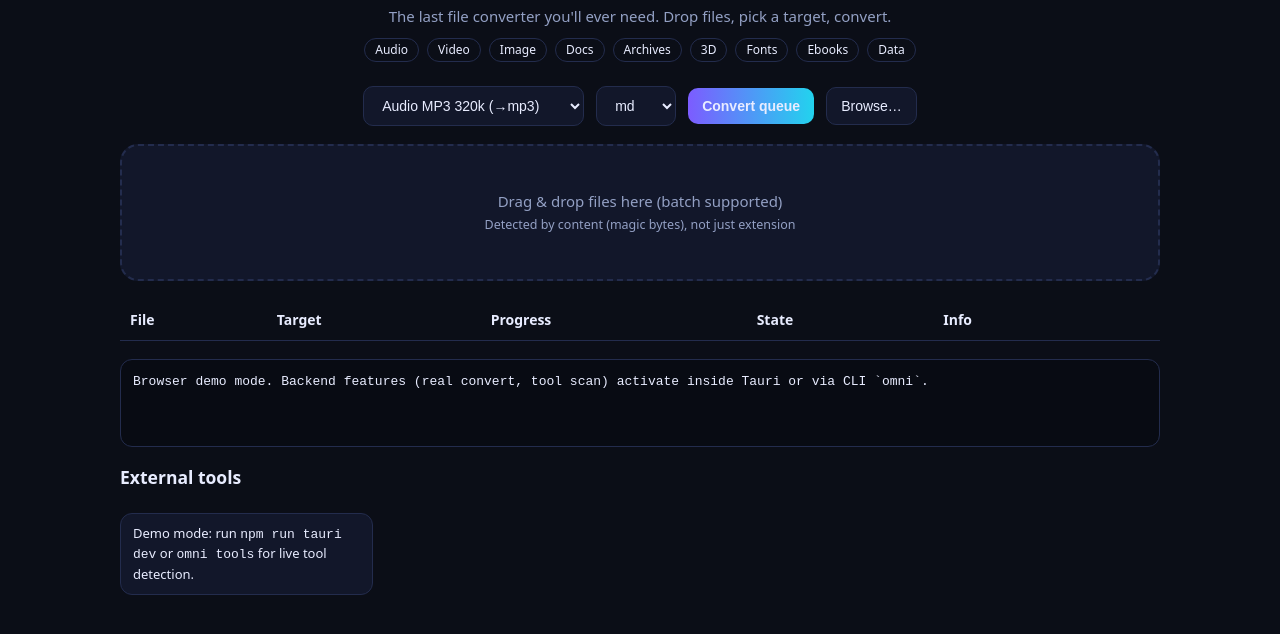
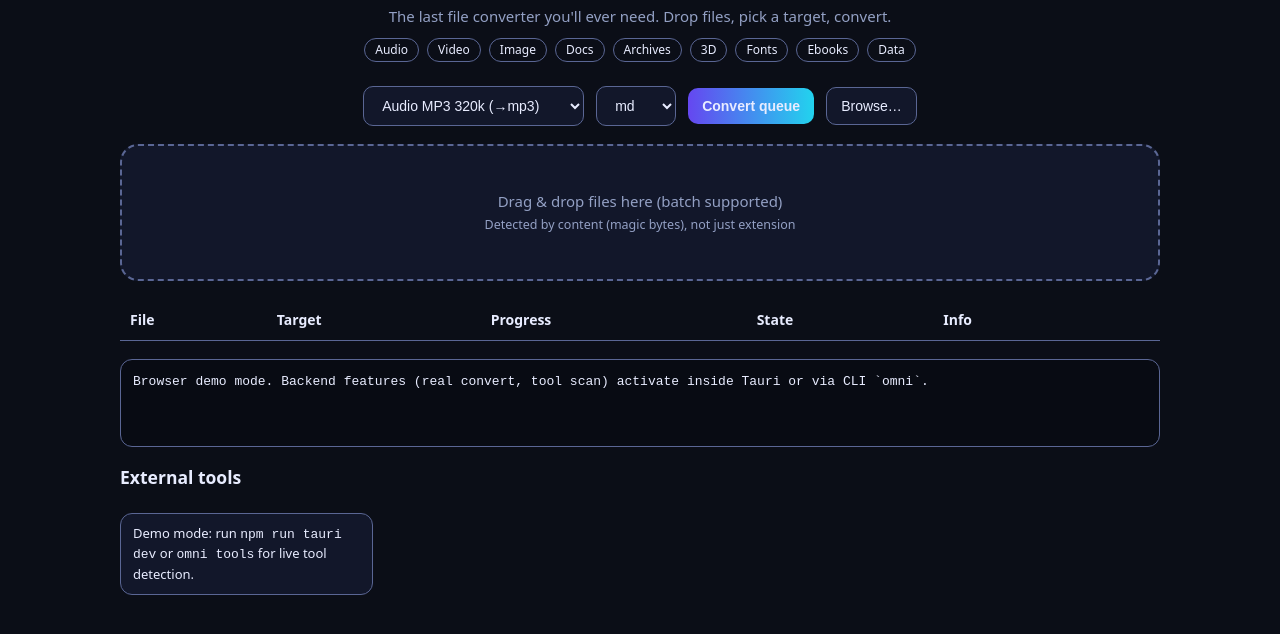
Before and after one commit to useless-rs/omniconvert, a website built with Vite: page index.html in a window 1280 px wide. Shown: the part 98-732 px from the top of the page. Built offline with nearby package versions, Linux system fonts and the light colour scheme.

Commit message:
Cycle 5: WCAG contrast audit fixes
17 pairs measured; fixed 4 failures: visible input borders
(#5A6694/#6B87A3, >=3:1), --oc-action #6547F0 for text surfaces
(5.66:1), light muted #55677E (5.41:1). Ratios recorded in
tokens.css to prevent silent regression. Frontend rebuilt.

```diff
--- a/brand/tokens.css
+++ b/brand/tokens.css
@@ -3,16 +3,17 @@
 
 :root {
   /* brand */
-  --oc-primary: #7c5cff;      /* vivid purple — the one accent */
+  --oc-primary: #7c5cff;      /* vivid purple — graphics, large display type */
+  --oc-action: #6547f0;       /* text-bearing surfaces (buttons): white = 5.66:1 */
   --oc-accent: #22d3ee;       /* cyan — gradient partner only */
-  --oc-gradient: linear-gradient(90deg, #7c5cff, #22d3ee);
+  --oc-gradient: linear-gradient(90deg, #6547f0, #22d3ee);
 
   /* dark surfaces (default) */
   --oc-bg: #0b0e17;
   --oc-panel: #12172a;
-  --oc-line: #232c4d;
-  --oc-txt: #e8ecff;
-  --oc-mut: #93a0c4;
+  --oc-line: #5a6694;         /* input borders: 3.18 panel / 3.45 bg */
+  --oc-txt: #e8ecff;          /* 16.41 bg / 15.12 panel */
+  --oc-mut: #93a0c4;          /* 7.40 bg / 6.83 panel */
 
   /* functional */
   --oc-ok: #34d399;
@@ -32,7 +33,7 @@
 [data-theme="light"] {
   --oc-bg: #f6f7fb;
   --oc-panel: #ffffff;
-  --oc-line: #e2e8f0;
-  --oc-txt: #0f172a;
-  --oc-mut: #64748b;
+  --oc-line: #6b87a3;         /* 3.74 vs white */
+  --oc-txt: #0f172a;          /* 16.68 lbg / 17.85 lpanel */
+  --oc-mut: #55677e;          /* 5.41 lbg / 5.79 lpanel */
 }
--- a/src/app.css
+++ b/src/app.css
@@ -1,7 +1,7 @@
 :root {
-  --bg: #0b0e17; --panel: #12172a; --line: #232c4d;
+  --bg: #0b0e17; --panel: #12172a; --line: #5a6694;
   --txt: #e8ecff; --mut: #93a0c4;
-  --acc1: #7c5cff; --acc2: #22d3ee;
+  --acc1: #7c5cff; --acc2: #22d3ee; --action: #6547f0;
   --ok: #34d399; --err: #f87171; --warn: #fbbf24;
 }
 * { box-sizing: border-box; }
@@ -14,7 +14,7 @@ body { margin: 0; background: var(--bg); color: var(--txt); font: 15px/1.5 syste
 .bar { display: flex; gap: 12px; flex-wrap: wrap; align-items: center; justify-content: center; margin: 18px 0; }
 select, button, input { background: var(--panel); color: var(--txt); border: 1px solid var(--line); border-radius: 10px; padding: 10px 14px; font-size: 14px; }
 button { cursor: pointer; }
-button.primary { background: linear-gradient(90deg, var(--acc1), var(--acc2)); border: none; font-weight: 700; }
+button.primary { background: linear-gradient(90deg, var(--action), var(--acc2)); border: none; font-weight: 700; }
 button:disabled { opacity: .5; cursor: default; }
 .drop { border: 2px dashed var(--line); border-radius: 18px; padding: 44px 20px; text-align: center; color: var(--mut); background: var(--panel); transition: .15s; }
 .drop.over { border-color: var(--acc2); color: var(--txt); }
```
Also changed, not shown: README.md.
